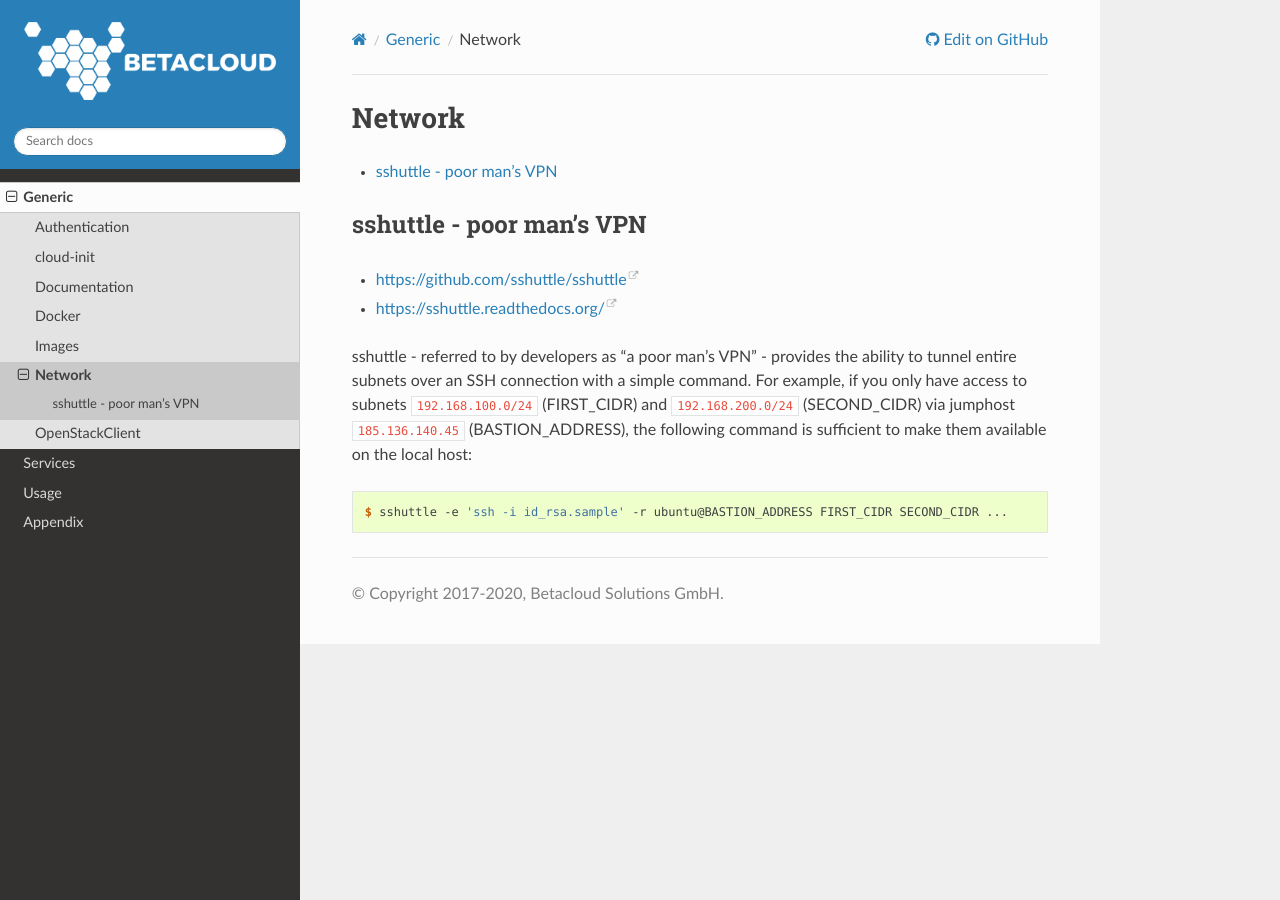
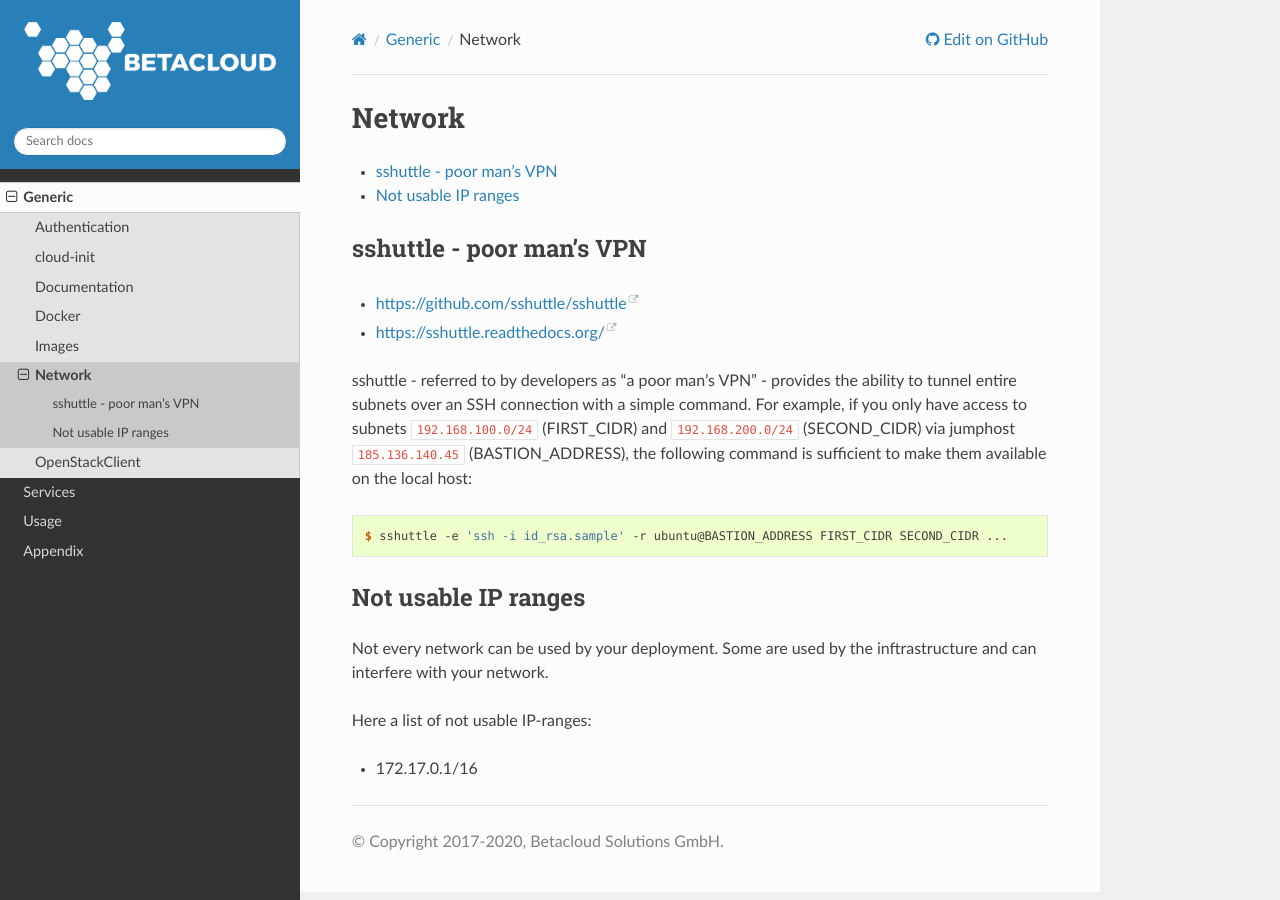
Before and after one commit to betacloud/documentation, a Sphinx documentation site: the page built from source/generic/network.rst, in a window 1280 px wide. Built offline with Sphinx 7.4.7 and the Read the Docs theme 2.0.0, drawn with Linux system fonts in a browser that asks for light colours.

Commit message:
Added information about not usable IP-ranges (#17)

```diff
--- a/source/generic/network.rst
+++ b/source/generic/network.rst
@@ -20,3 +20,14 @@ make them available on the local host:
 .. code-block:: console
 
    $ sshuttle -e 'ssh -i id_rsa.sample' -r ubuntu@BASTION_ADDRESS FIRST_CIDR SECOND_CIDR ...
+
+
+Not usable IP ranges
+====================
+
+Not every network can be used by your deployment. Some are used by the inftrastructure and can
+interfere with your network.
+
+Here a list of not usable IP-ranges:
+
+- 172.17.0.1/16
```
